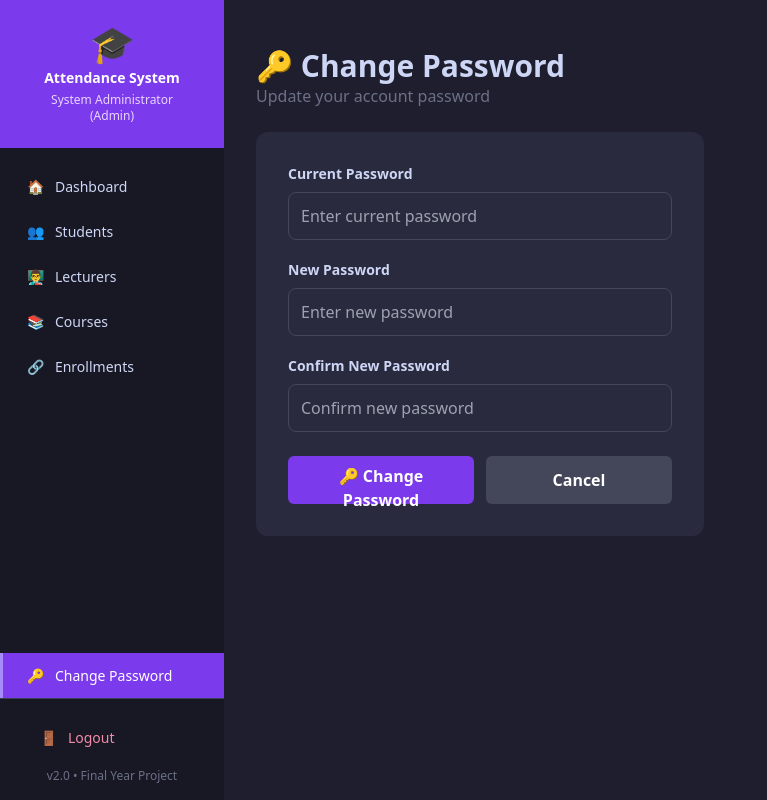
After one commit to Yahwehboi/attendance_system, a Flask app: page /change_password in a window 1280 px wide. The commit adds this page. Shown: the whole page, without its empty margins (0-767 px from the left). Run offline with Flask 3, Linux system fonts and the light colour scheme; a user stored in the database is signed in; some libraries are stand-ins or nearby versions.

Commit message:
Add change password page

```diff
--- a/app.py
+++ b/app.py
@@ -753,7 +753,53 @@ def download_single_qr(sid):
         as_attachment=True,
         download_name=f"QR_{sid}.png"
     )
+@app.route("/change_password", methods=["GET", "POST"])
+@login_required
+def change_password():
+    if request.method == "POST":
+        current  = request.form.get("current_password", "").strip()
+        new_pass = request.form.get("new_password", "").strip()
+        confirm  = request.form.get("confirm_password", "").strip()
 
+        # Validation
+        if not current or not new_pass or not confirm:
+            flash("Please fill in all fields.", "error")
+            return redirect(url_for("change_password"))
+
+        if new_pass != confirm:
+            flash("New passwords do not match.", "error")
+            return redirect(url_for("change_password"))
+
+        if len(new_pass) < 6:
+            flash("Password must be at least 6 characters.",
+                  "error")
+            return redirect(url_for("change_password"))
+
+        # Verify current password
+        conn   = create_connection()
+        cursor = conn.cursor()
+        cursor.execute(
+            "SELECT password FROM users WHERE id=?",
+            (session["user_id"],))
+        user = cursor.fetchone()
+
+        if not user or not check_password_hash(
+                user[0], current):
+            conn.close()
+            flash("Current password is incorrect.", "error")
+            return redirect(url_for("change_password"))
+
+        # Update password
+        conn.execute(
+            "UPDATE users SET password=? WHERE id=?",
+            (generate_password_hash(new_pass),
+             session["user_id"]))
+        conn.commit()
+        conn.close()
+        flash("✅ Password changed successfully!", "success")
+        return redirect(url_for("dashboard"))
+
+    return render_template("change_password.html")
 # ── RUN ───────────────────────────────────────────────────────────────────────
 if __name__ == "__main__":
     print("\n" + "="*50)
--- a/templates/base.html
+++ b/templates/base.html
@@ -176,7 +176,13 @@
 
             {% endif %}
         </nav>
-
+<a href="{{ url_for('change_password') }}"
+   class="nav-link
+   {% if request.endpoint == 'change_password' %}
+   nav-active{% endif %}"
+   style="color:#f9e2af">
+   🔑 &nbsp; Change Password
+</a>
         <!-- Logout -->
         <div class="p-4 border-t border-gray-700">
             <a href="{{ url_for('logout') }}"
--- /dev/null
+++ b/templates/change_password.html
@@ -0,0 +1,73 @@
+{% extends "base.html" %}
+{% block content %}
+
+<div class="mb-6">
+    <h1 class="text-3xl font-bold" style="color:#cdd6f4">
+        🔑 Change Password
+    </h1>
+    <p style="color:#6c7086">
+        Update your account password
+    </p>
+</div>
+
+<div class="card rounded-xl p-8 max-w-md">
+
+    <form method="POST"
+          action="{{ url_for('change_password') }}">
+
+        <div class="mb-5">
+            <label class="text-sm font-semibold block mb-2"
+                   style="color:#cdd6f4">
+                Current Password
+            </label>
+            <input type="password"
+                   name="current_password"
+                   placeholder="Enter current password"
+                   required
+                   class="w-full p-3 rounded-lg"
+                   style="height:48px">
+        </div>
+
+        <div class="mb-5">
+            <label class="text-sm font-semibold block mb-2"
+                   style="color:#cdd6f4">
+                New Password
+            </label>
+            <input type="password"
+                   name="new_password"
+                   placeholder="Enter new password"
+                   required
+                   class="w-full p-3 rounded-lg"
+                   style="height:48px">
+        </div>
+
+        <div class="mb-6">
+            <label class="text-sm font-semibold block mb-2"
+                   style="color:#cdd6f4">
+                Confirm New Password
+            </label>
+            <input type="password"
+                   name="confirm_password"
+                   placeholder="Confirm new password"
+                   required
+                   class="w-full p-3 rounded-lg"
+                   style="height:48px">
+        </div>
+
+        <div class="flex gap-3">
+            <button type="submit" class="btn-primary flex-1"
+                    style="height:48px">
+                🔑 Change Password
+            </button>
+            <a href="{{ url_for('dashboard') }}"
+               class="btn-primary flex-1 text-center"
+               style="background:#44475a; height:48px;
+                      line-height:32px">
+               Cancel
+            </a>
+        </div>
+
+    </form>
+</div>
+
+{% endblock %}
```
Also changed, not shown: attendance.db, 1 other file.
